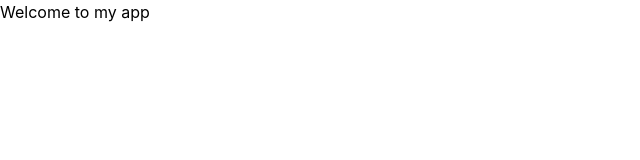
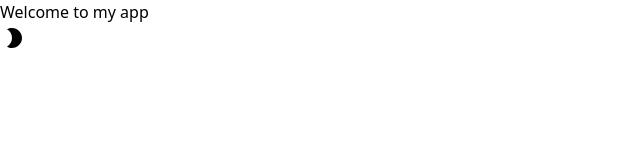
Before and after one commit to mattiapomelli/next-typescript-tailwind-mdx, a Next.js app: page / in a window 1280 px wide. Shown: the top 160 px of the page, without its empty margins (0-640 px from the left). Built offline with nearby package versions, Linux system fonts and the light colour scheme.

Commit message:
dark mode with next-themes

```diff
--- /dev/null
+++ b/components/dark-mode-toggle.tsx
@@ -0,0 +1,30 @@
+import { useState, useEffect, FunctionComponent } from 'react'
+import { useTheme } from 'next-themes'
+
+const DarkModeToggle: FunctionComponent = () => {
+  const [mounted, setMounted] = useState(false)
+  const { theme, setTheme } = useTheme()
+
+  // After mounting, we have access to the theme
+  useEffect(() => setMounted(true), [])
+
+  return (
+    <button
+      className="text-black dark:text-white p-0.5 rounded-sm focus:outline-none focus:ring focus:border-blue"
+      onClick={() => setTheme(theme === 'dark' ? 'light' : 'dark')}
+    >
+      {mounted &&
+        (theme === 'dark' ? (
+          <svg xmlns="http://www.w3.org/2000/svg" height="24" viewBox="0 0 24 24" width="24" className="fill-current">
+            <path d="M6.76 4.84l-1.8-1.79-1.41 1.41 1.79 1.79 1.42-1.41zM4 10.5H1v2h3v-2zm9-9.95h-2V3.5h2V.55zm7.45 3.91l-1.41-1.41-1.79 1.79 1.41 1.41 1.79-1.79zm-3.21 13.7l1.79 1.8 1.41-1.41-1.8-1.79-1.4 1.4zM20 10.5v2h3v-2h-3zm-8-5c-3.31 0-6 2.69-6 6s2.69 6 6 6 6-2.69 6-6-2.69-6-6-6zm-1 16.95h2V19.5h-2v2.95zm-7.45-3.91l1.41 1.41 1.79-1.8-1.41-1.41-1.79 1.8z" />
+          </svg>
+        ) : (
+          <svg xmlns="http://www.w3.org/2000/svg" height="24" viewBox="0 0 24 24" width="24" className="fill-current">
+            <path d="M10 2c-1.82 0-3.53.5-5 1.35C7.99 5.08 10 8.3 10 12s-2.01 6.92-5 8.65C6.47 21.5 8.18 22 10 22c5.52 0 10-4.48 10-10S15.52 2 10 2z" />
+          </svg>
+        ))}
+    </button>
+  )
+}
+
+export default DarkModeToggle
--- a/package.json
+++ b/package.json
@@ -10,6 +10,7 @@
   "dependencies": {
     "@next/mdx": "^10.0.9",
     "next": "10.0.5",
+    "next-themes": "^0.0.12",
     "react": "17.0.1",
     "react-dom": "17.0.1"
   },
--- a/pages/_app.tsx
+++ b/pages/_app.tsx
@@ -1,8 +1,13 @@
 import { AppProps } from 'next/app'
+import { ThemeProvider } from 'next-themes'
 import '../styles/globals.css'
 
 function MyApp({ Component, pageProps }: AppProps) {
-  return <Component {...pageProps} />
+  return (
+    <ThemeProvider attribute="class">
+      <Component {...pageProps} />
+    </ThemeProvider>
+  )
 }
 
 export default MyApp
--- a/pages/index.tsx
+++ b/pages/index.tsx
@@ -1,3 +1,10 @@
+import DarkModeToggle from '../components/dark-mode-toggle'
+
 export default function Home() {
-  return <div>Welcome to my app</div>
+  return (
+    <div>
+      <h1>Welcome to my app</h1>
+      <DarkModeToggle />
+    </div>
+  )
 }
--- a/styles/globals.css
+++ b/styles/globals.css
@@ -3,6 +3,5 @@
 @tailwind utilities;
 
 body {
-  font-family: -apple-system, BlinkMacSystemFont, Segoe UI, Roboto, Oxygen, Ubuntu, Cantarell, Fira Sans, Droid Sans,
-    Helvetica Neue, sans-serif;
+  @apply dark:text-white dark:bg-gray-900;
 }
--- a/tailwind.config.js
+++ b/tailwind.config.js
@@ -1,6 +1,6 @@
 module.exports = {
   purge: ['./pages/**/*.{js,ts,jsx,tsx}', './components/**/*.{js,ts,jsx,tsx}'],
-  darkMode: false, // or 'media' or 'class'
+  darkMode: 'class',
   theme: {
     extend: {},
   },
```
Also changed, not shown: 1 other file (tests, documents, lock files or other folders).
